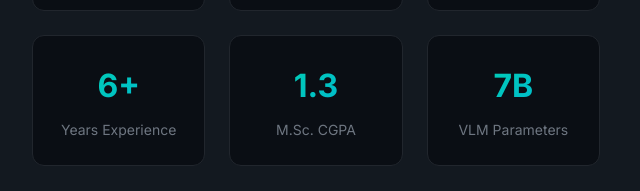
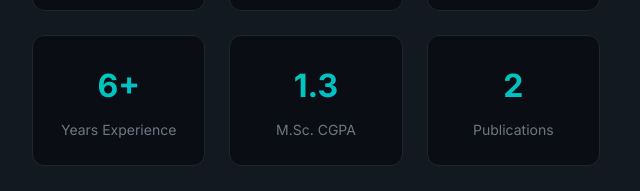
Before and after one commit to maxkeller321/maxkeller321.github.io, a plain HTML site: page index.html in a window 1280 px wide. Shown: the part 1248-1439 px from the top of the page, 640-1280 px from the left. Drawn offline with Linux system fonts and the light colour scheme.

Commit message:
Small update

```diff
--- a/index.html
+++ b/index.html
@@ -934,8 +934,8 @@
                         <div class="stat-label">M.Sc. CGPA</div>
                     </div>
                     <div class="stat-item">
-                        <div class="stat-number">7B</div>
-                        <div class="stat-label">VLM Parameters</div>
+                        <div class="stat-number">2</div>
+                        <div class="stat-label">Publications</div>
                     </div>
                 </div>
             </div>
```
